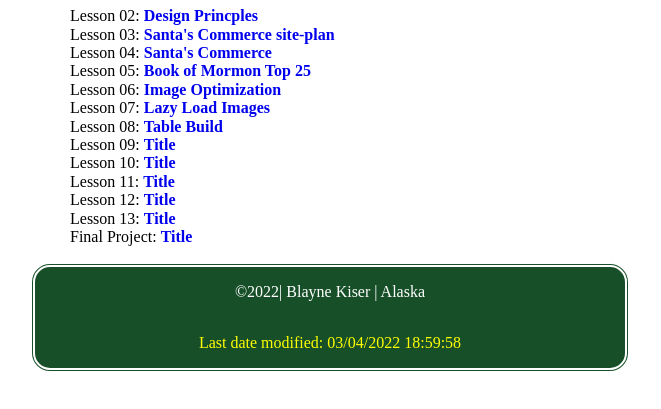
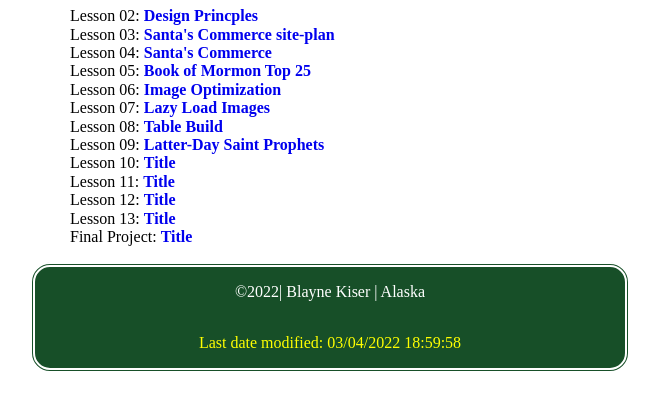
Before and after one commit to Kiser09/wdd230, a plain HTML site: page index.html in a window 1280 px wide. Shown: the part 245-654 px from the top of the page, without its empty margins (310-971 px from the left). Drawn offline with Linux system fonts and the light colour scheme; a web font is replaced by a local one.

Commit message:
changes to main index page

```diff
--- a/index.html
+++ b/index.html
@@ -33,7 +33,7 @@
                         <li>Lesson 06: <a href="start/index.html">Image Optimization</a></li>
                         <li>Lesson 07: <a href="lesson7/lazyload.html">Lazy Load Images</a></li>
                         <li>Lesson 08: <a href="lesson8/tablebuild.html">Table Build</a></li>
-                        <li>Lesson 09: <a href="#">Title</a></li>
+                        <li>Lesson 09: <a href="lesson9/prophets.html">Latter-Day Saint Prophets</a></li>
                         <li>Lesson 10: <a href="#">Title</a></li>
                         <li>Lesson 11: <a href="#">Title</a></li>
                         <li>Lesson 12: <a href="#">Title</a></li>
```
